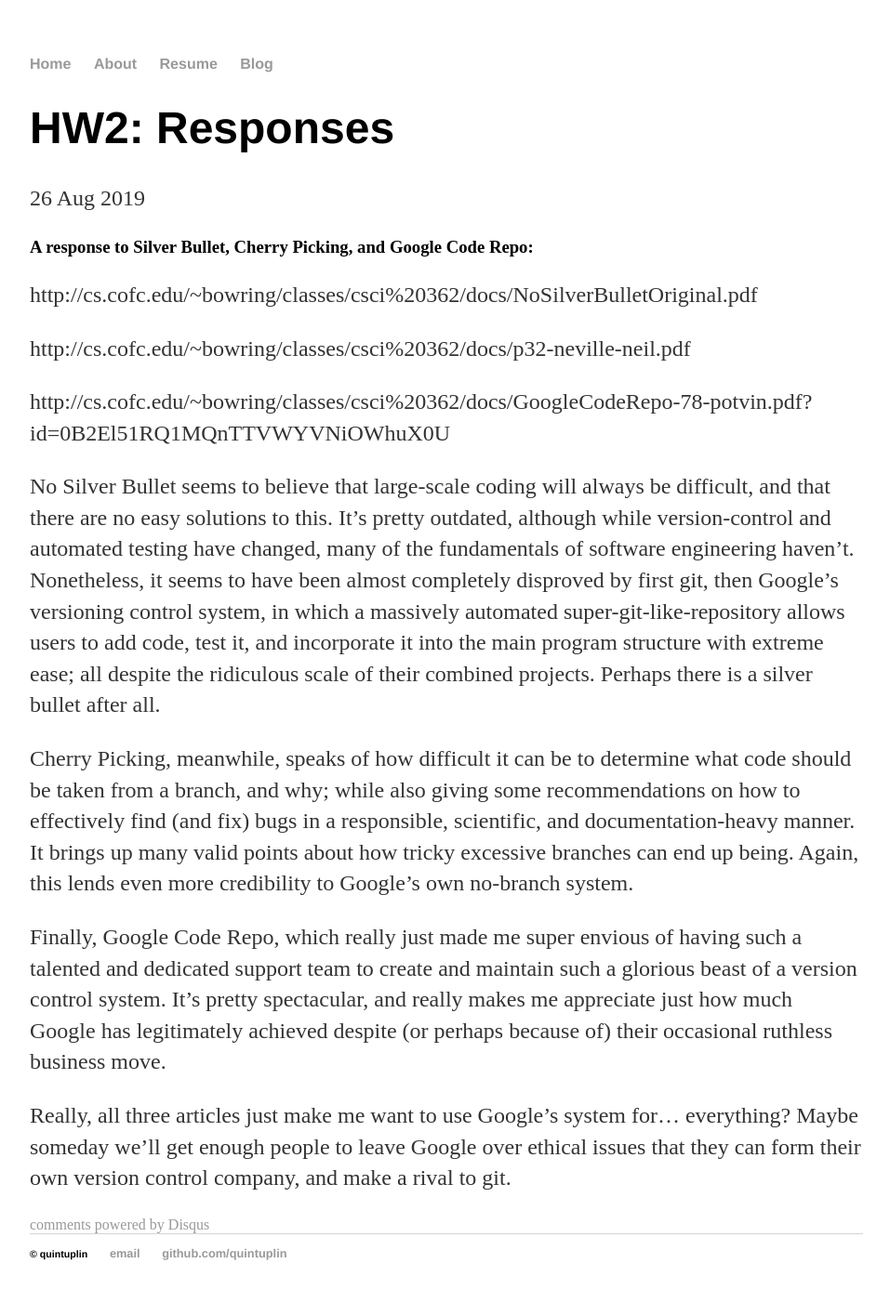
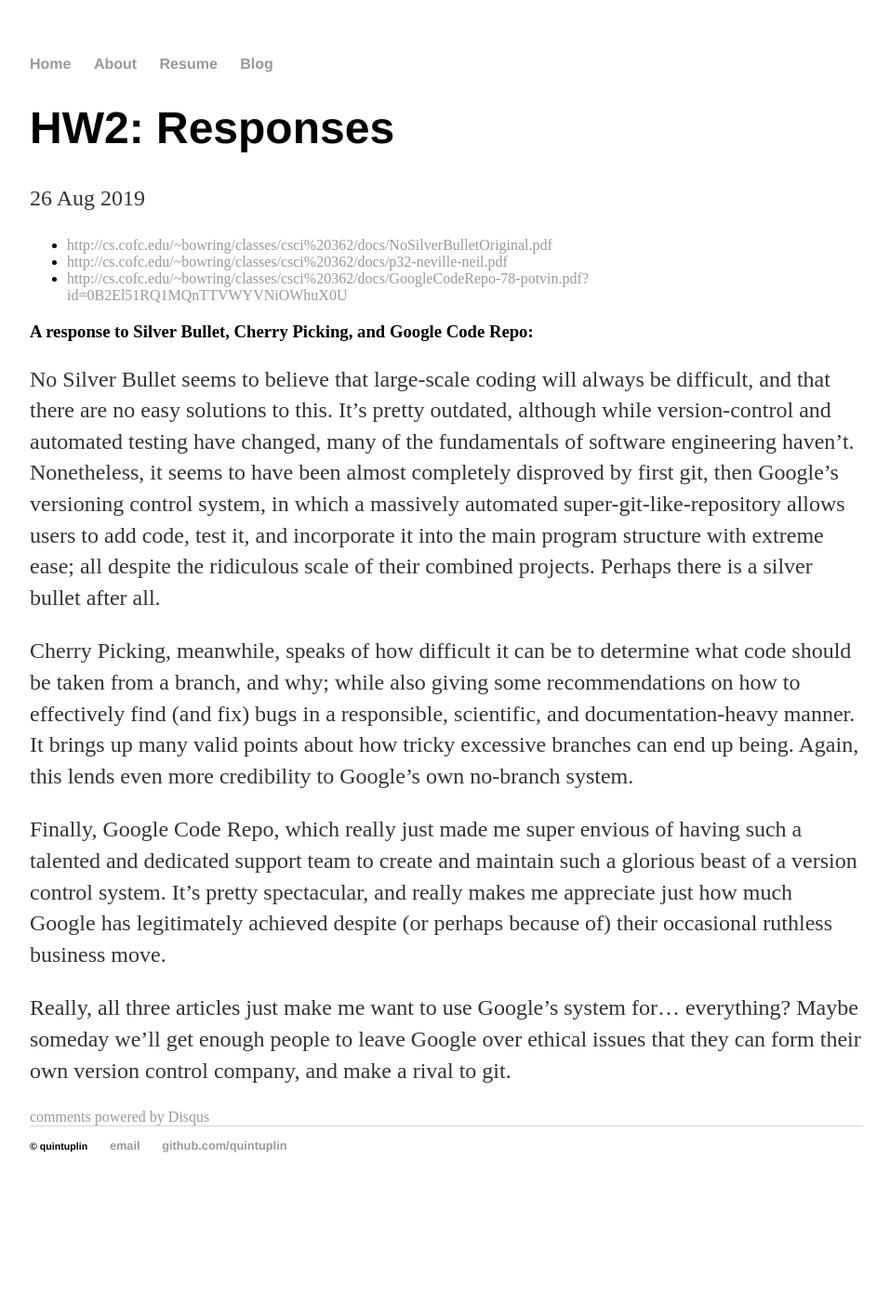
Before and after one commit to Quintuplin/quintuplin.github.io, a Jekyll site: the page built from _posts/2019-08-26-Google-Responses.md, in a window 1280 px wide. Shown: the whole page at 93% size, without its empty margins (160-1117 px from the left). Built offline with Jekyll 4.4.1, drawn with Linux system fonts in a browser that asks for light colours; comment, search, counter and statistics services are not loaded; after the commit the page ends 1300 px from its top, so only the background shows below that.

Commit message:
Update 2019-08-26-Google-Responses.md

```diff
--- a/_posts/2019-08-26-Google-Responses.md
+++ b/_posts/2019-08-26-Google-Responses.md
@@ -4,13 +4,11 @@ title: "HW2: Responses"
 date: 2019-08-26
 ---
 
+* <http://cs.cofc.edu/~bowring/classes/csci%20362/docs/NoSilverBulletOriginal.pdf>
+* <http://cs.cofc.edu/~bowring/classes/csci%20362/docs/p32-neville-neil.pdf>
+* <http://cs.cofc.edu/~bowring/classes/csci%20362/docs/GoogleCodeRepo-78-potvin.pdf?id=0B2El51RQ1MQnTTVWYVNiOWhuX0U>
+
 ### A response to Silver Bullet, Cherry Picking, and Google Code Repo:
-
-http://cs.cofc.edu/~bowring/classes/csci%20362/docs/NoSilverBulletOriginal.pdf
-
-http://cs.cofc.edu/~bowring/classes/csci%20362/docs/p32-neville-neil.pdf
-
-http://cs.cofc.edu/~bowring/classes/csci%20362/docs/GoogleCodeRepo-78-potvin.pdf?id=0B2El51RQ1MQnTTVWYVNiOWhuX0U
 
 No Silver Bullet seems to believe that large-scale coding will always be difficult, and that there are no easy solutions to this. It’s pretty outdated, although while version-control and automated testing have changed, many of the fundamentals of software engineering haven’t. Nonetheless, it seems to have been almost completely disproved by first git, then Google’s versioning control system, in which a massively automated super-git-like-repository allows users to add code, test it, and incorporate it into the main program structure with extreme ease; all despite the ridiculous scale of their combined projects. Perhaps there is a silver bullet after all.
 
```
